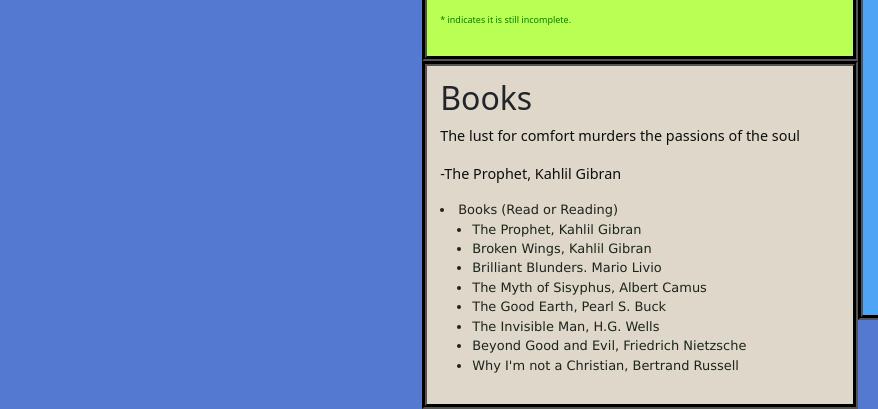
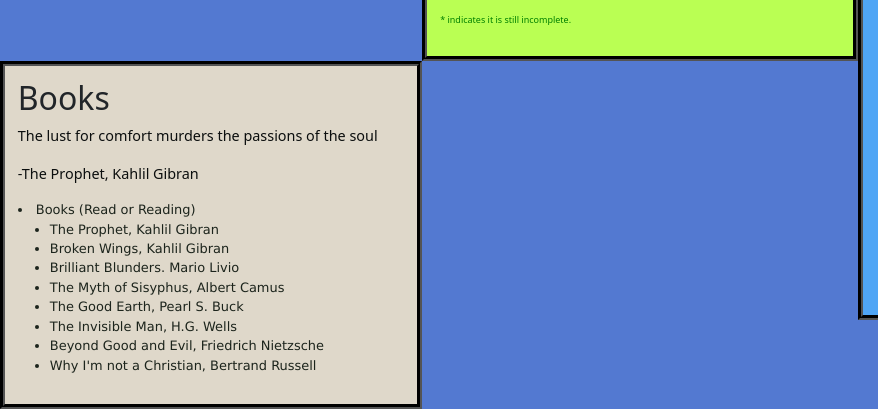
Before and after one commit to shamEiNew/shamEiNew.github.io, a plain HTML site: page index.html in a window 1280 px wide. Shown: the part 393-802 px from the top of the page, 0-878 px from the left. Drawn offline with nearby package versions, Linux system fonts and the light colour scheme.

Commit message:
book section

```diff
--- a/css/style.css
+++ b/css/style.css
@@ -50,9 +50,9 @@ p{
     border-style: groove;/* Should be removed. Only for demonstration */
   }
 .row-quote{
-  float:right;
+  float:left;
   padding: 1%;
-  width: 34%;
+  width: 33%;
   height: fit-content;
   background-color:rgb(223, 216, 202);
   border: black;
```
